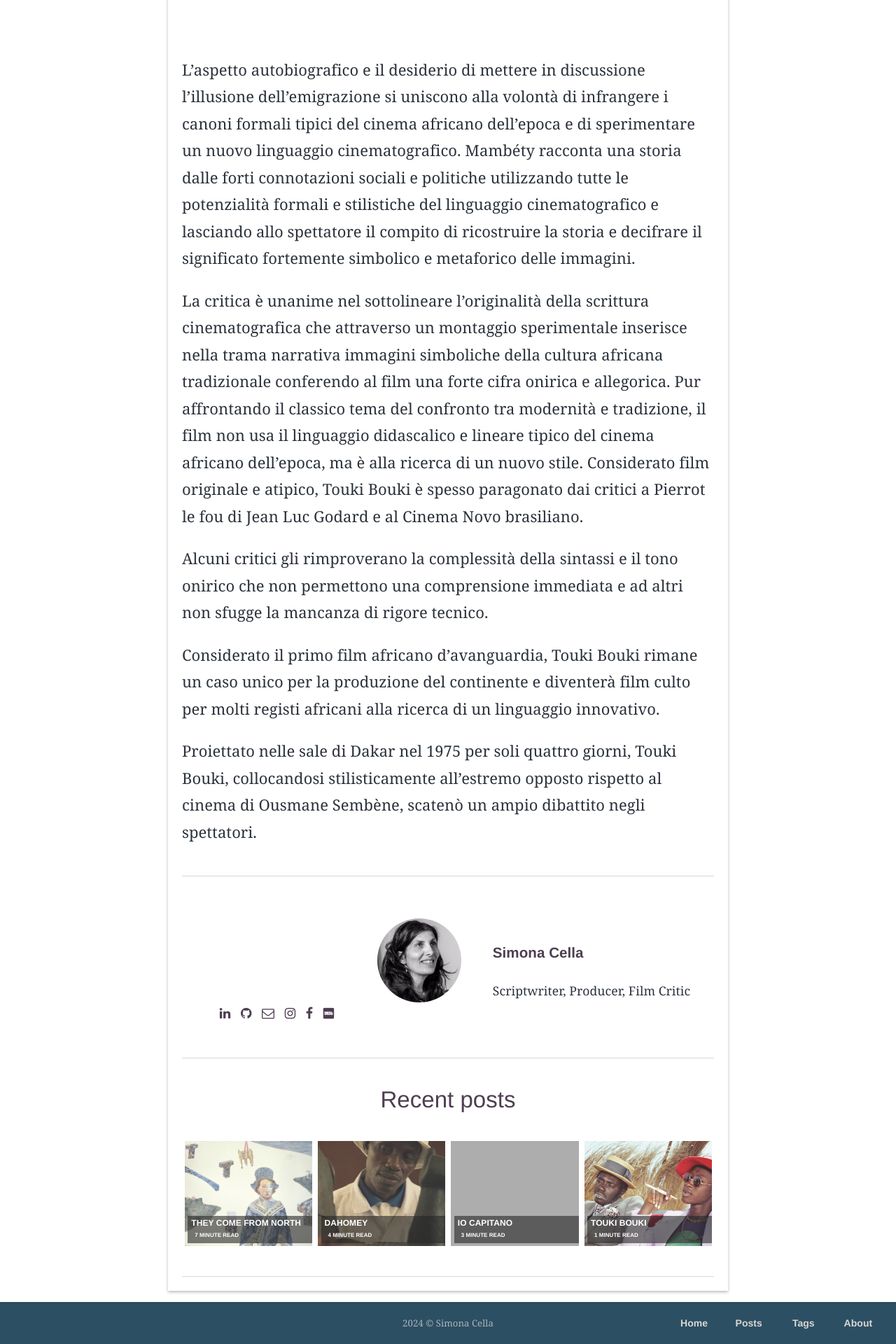
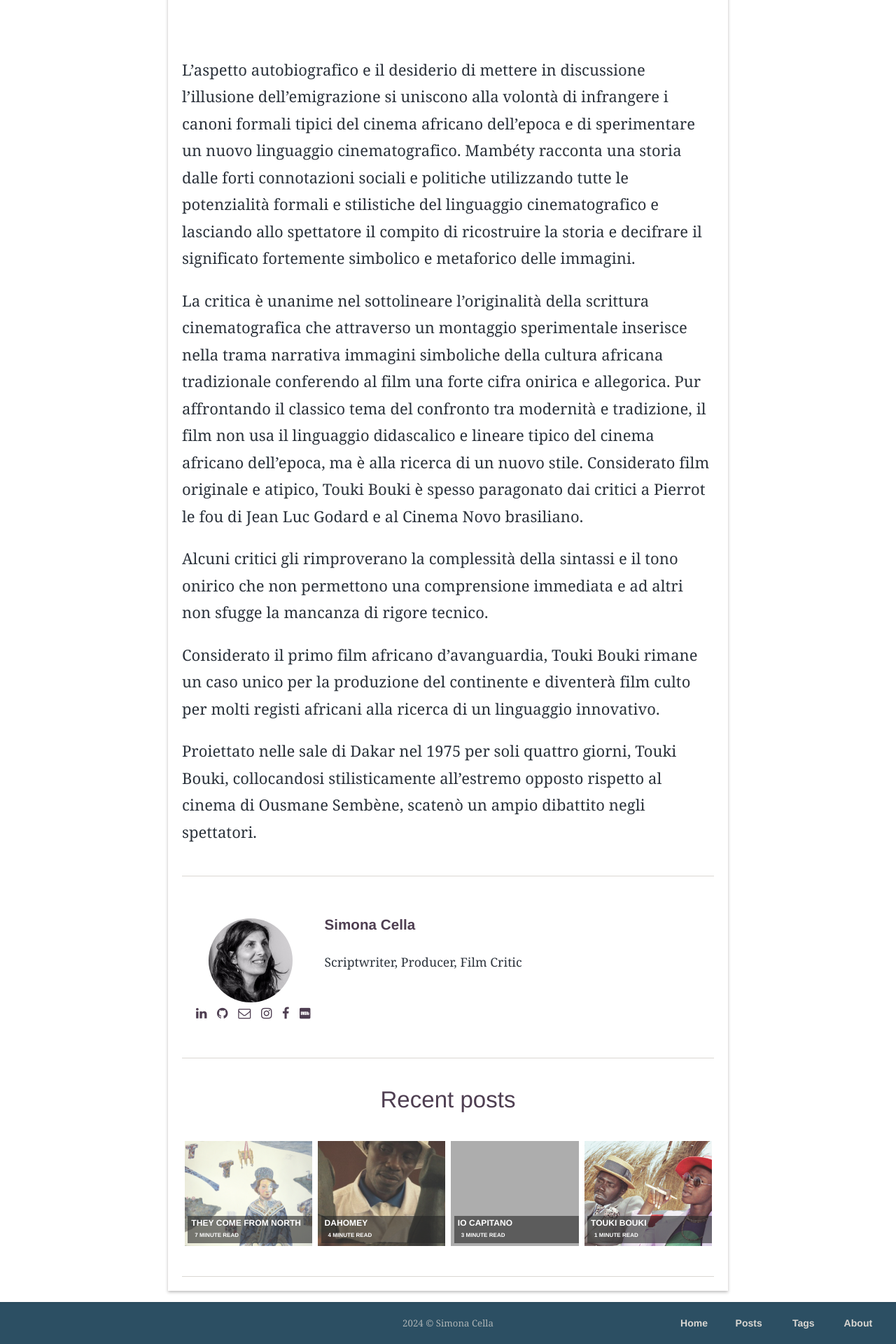
Before and after one commit to simonacella/simonacella.github.io, a Jekyll site: the page built from _posts/1973-05-01-Touki-Bouki.md, in a window 1280 px wide. Shown: the part 1320-3240 px from the top of the page at 70% size. Built offline with Jekyll 4.4.1, drawn with Linux system fonts in a browser that asks for light colours; some web fonts are replaced; grey boxes are pictures that could not be loaded.

Commit message:
about box

```diff
--- a/_includes/author-box.html
+++ b/_includes/author-box.html
@@ -2,8 +2,8 @@
 {% include escape-404.html %}
 <section class="author-box">
   <div class="narrow-column">
-    <a href='{{ site.website }}'><img src="{{ relativebase }}assets/img/{% if site.author-pic %}{{site.author-pic}}{% endif %}" alt="{{ site.author }}" class="author-img"></a>
     <ul class="contact-icons">
+      <img src="{{ relativebase }}assets/img/{{site.author-pic}}" alt="{{ site.author }}" class="author-img" />
       {% if site.twitter %}
       <li class="twitter"><a class="twitter" href="https://twitter.com/{{site.twitter}}" target="_blank"><i class="fa fa-twitter"></i></a></li>
       {% endif %}
--- a/assets/css/main.css
+++ b/assets/css/main.css
@@ -1437,14 +1437,14 @@ img + small, img + br + small {
   display: -webkit-flex;
   display: -ms-flexbox;
   display: flex;
-  -webkit-box-pack: center;
-  -webkit-justify-content: center;
-      -ms-flex-pack: center;
-          justify-content: center;
-  -webkit-box-align: center;
-  -webkit-align-items: center;
-      -ms-flex-align: center;
-          align-items: center;
+  -webkit-box-pack: left;
+  -webkit-justify-content: left;
+      -ms-flex-pack: left;
+          justify-content: left;
+  -webkit-box-align: left;
+  -webkit-align-items: left;
+      -ms-flex-align: left;
+          align-items: left;
   margin-top: 30px;
   padding-bottom: 30px;
   border-bottom: 1px solid var(--grey4);
@@ -1454,7 +1454,6 @@ img + small, img + br + small {
     display: inline-block;
     margin-right: 15px;
     margin-left: 15px;
-    width: 380px;
 }
 .author-box .author-img {
   width: 120px;
@@ -1464,12 +1463,10 @@ img + small, img + br + small {
   vertical-align: middle;
   margin-top: 30px;
 }
-.author-desc h2 {
+.author-box .author-desc {
   margin: 0 0 10px;
 }
-.author-desc p {
-  margin: 0 0 10px;
-}
+
 .contact-icons {
     display: inline-block;
     margin-block-start: 0;
@@ -1825,11 +1822,8 @@ a.read-more:hover {
     width: 75px;
     margin: 10px auto;
   }
-  .author-box .author-desc h2 {
+  .author-box .author-desc {
     margin: 0 0 10px;
-  }
-  .author-box .author-desc p {
-    margin: 0 0 15px;
   }
 }
 @media print{
```
